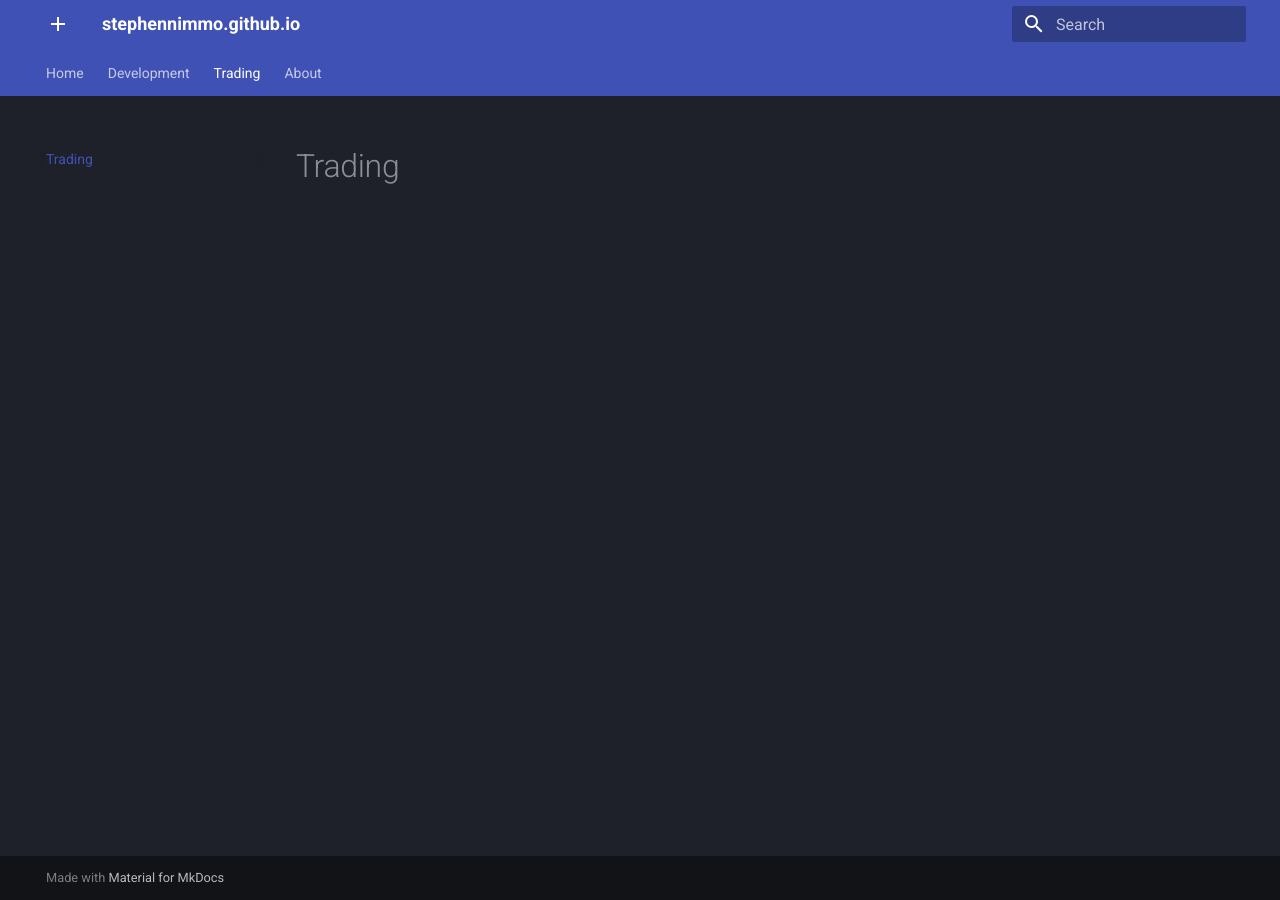
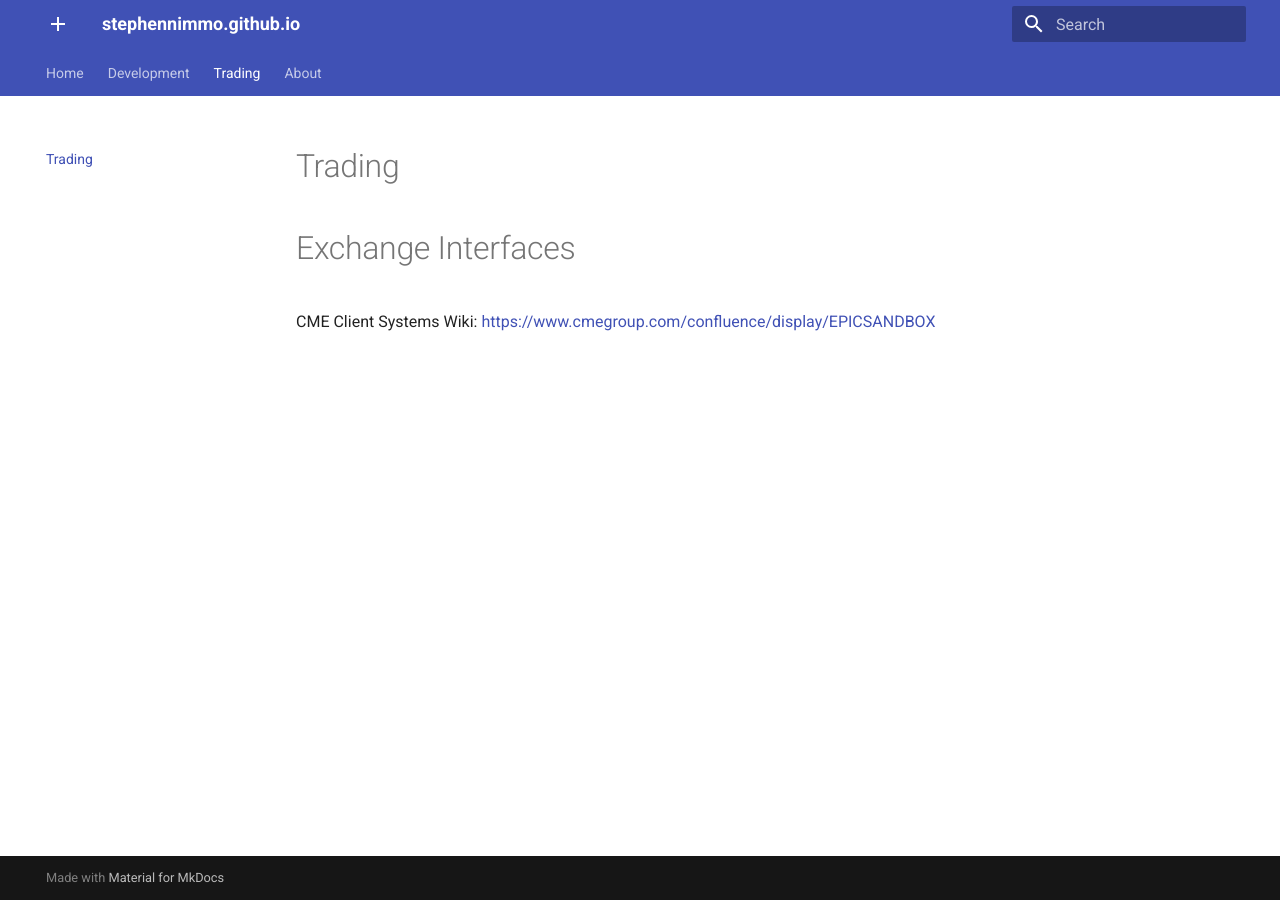
Before and after one commit to stephennimmo/stephennimmo.github.io, an MkDocs documentation site: the page built from docs/trading.md, in a window 1280 px wide. Built offline with MkDocs 1.6.1 and Material for MkDocs 9.7.7, drawn with Linux system fonts in a browser that asks for light colours.

Commit message:
added cme link

```diff
--- a/docs/trading.md
+++ b/docs/trading.md
@@ -1 +1,6 @@
 # Trading
+
+
+# Exchange Interfaces
+
+CME Client Systems Wiki: <a href="https://www.cmegroup.com/confluence/display/EPICSANDBOX" target="_blank">https://www.cmegroup.com/confluence/display/EPICSANDBOX</a>
--- a/mkdocs.yml
+++ b/mkdocs.yml
@@ -2,7 +2,6 @@ site_name: stephennimmo.github.io
 theme:
   name: material
   palette:
-    scheme: slate
     primary: #528df2
   icon:
     logo: material/plus
```
Also changed, not shown: README.md (+3 -0 lines).
